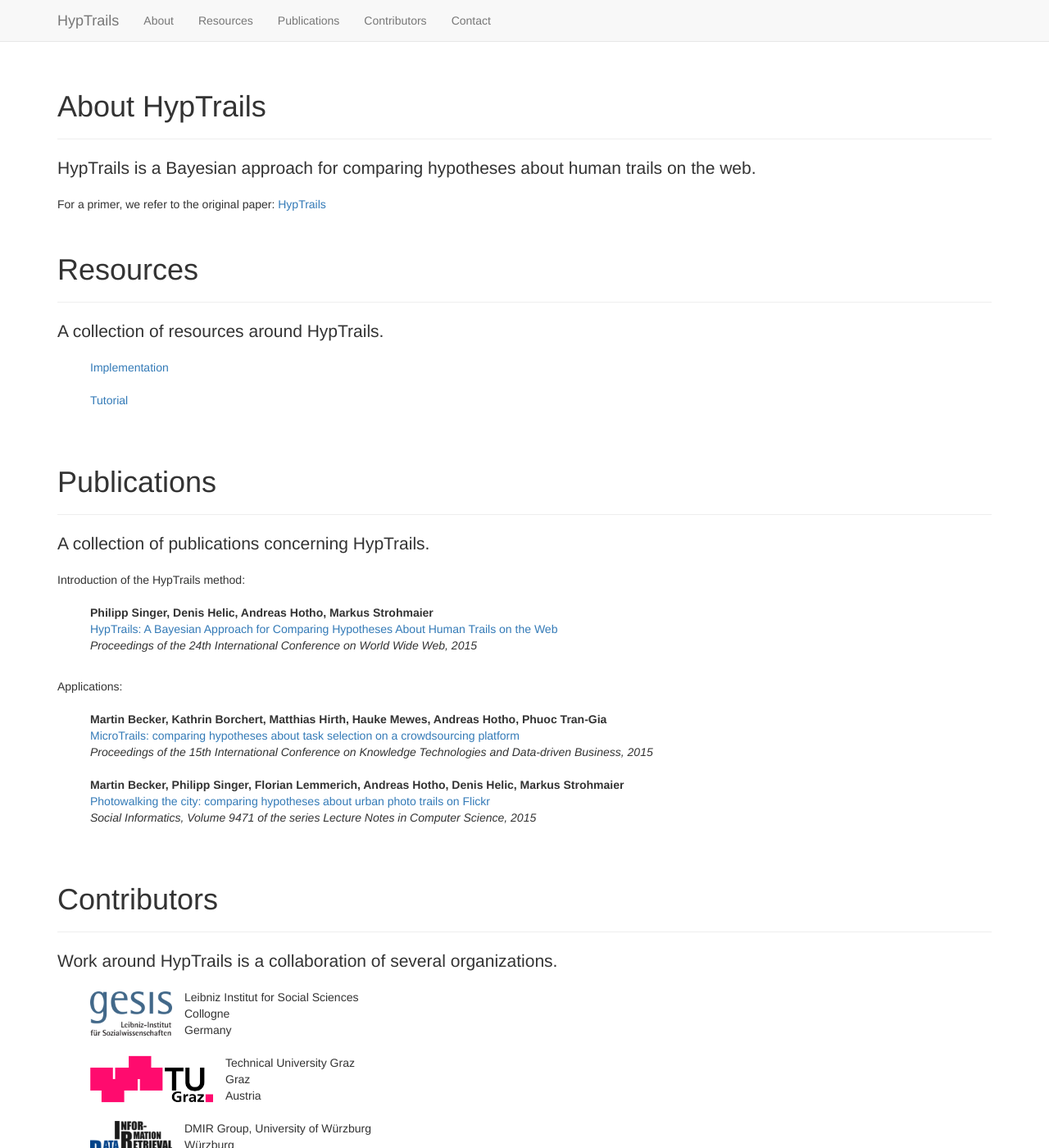
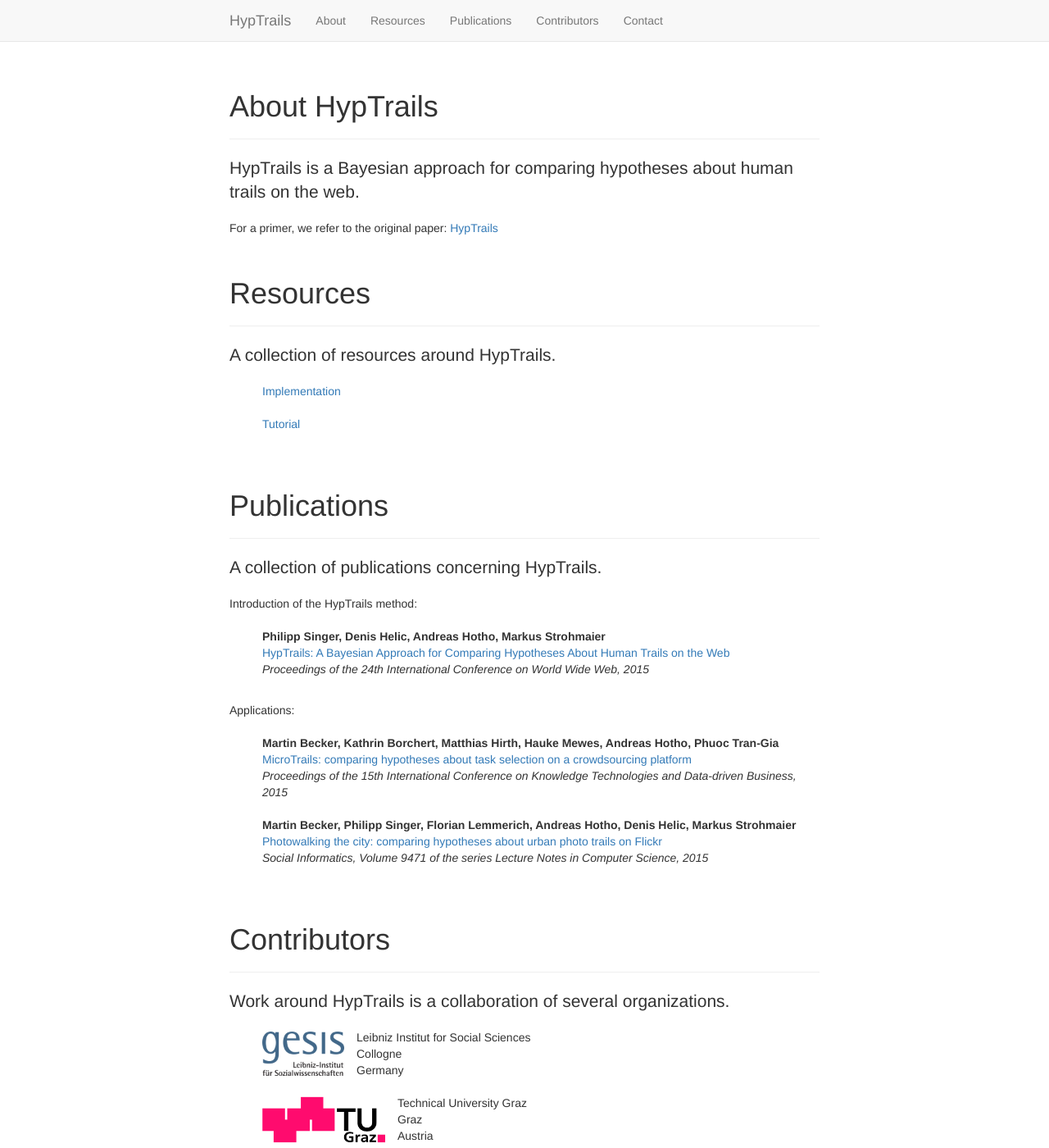
Before and after one commit to hyptrails/hyptrails.github.io, a Jekyll site: the page built from index.html, in a window 1280 px wide and 1400 px high. Shown: the whole window at 82% size. Built offline with Jekyll 4.4.1, drawn with Linux system fonts in a browser that asks for light colours.

Commit message:
Decrease container width

```diff
--- a/css/main.css
+++ b/css/main.css
@@ -1,5 +1,9 @@
 body {
 	padding-top: 70px;
+}
+
+.container {
+	max-width: 750px;
 }
 
 a.anchor {
```
Also changed, not shown: 1 other file.
